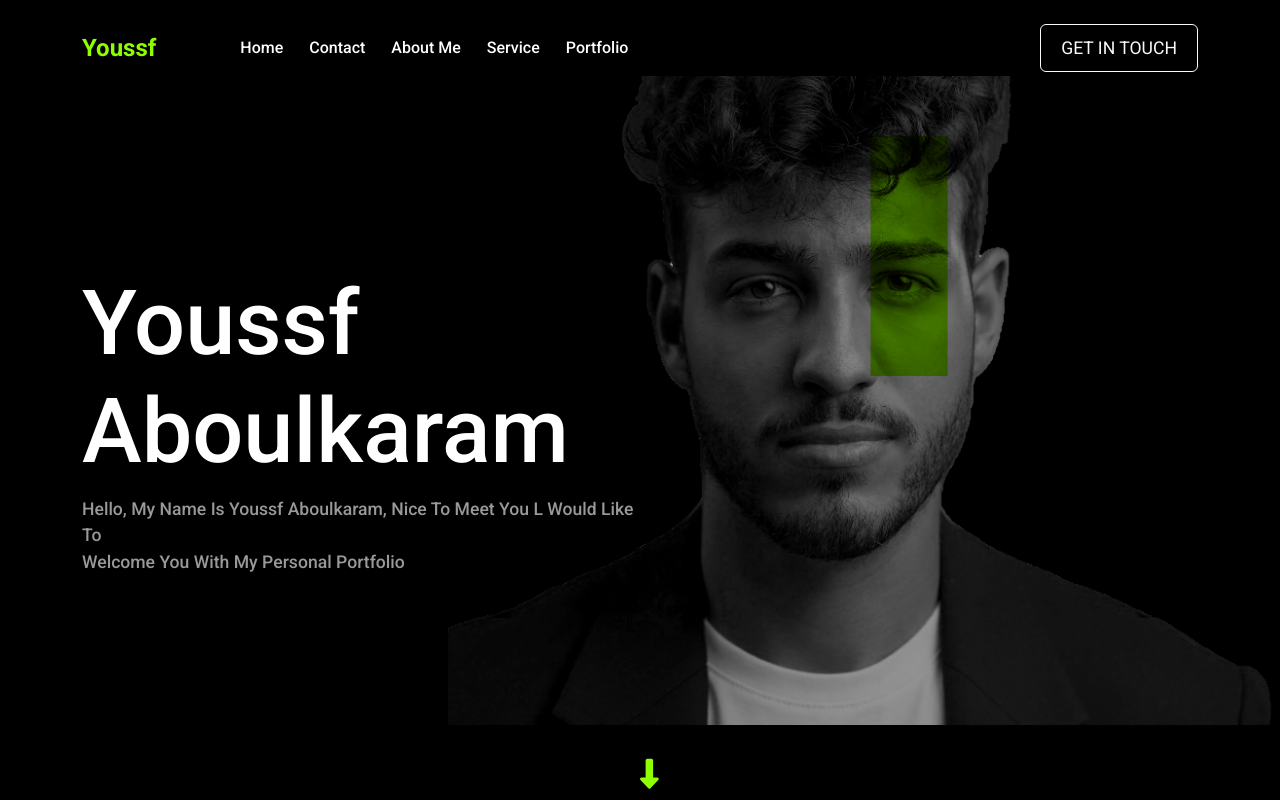
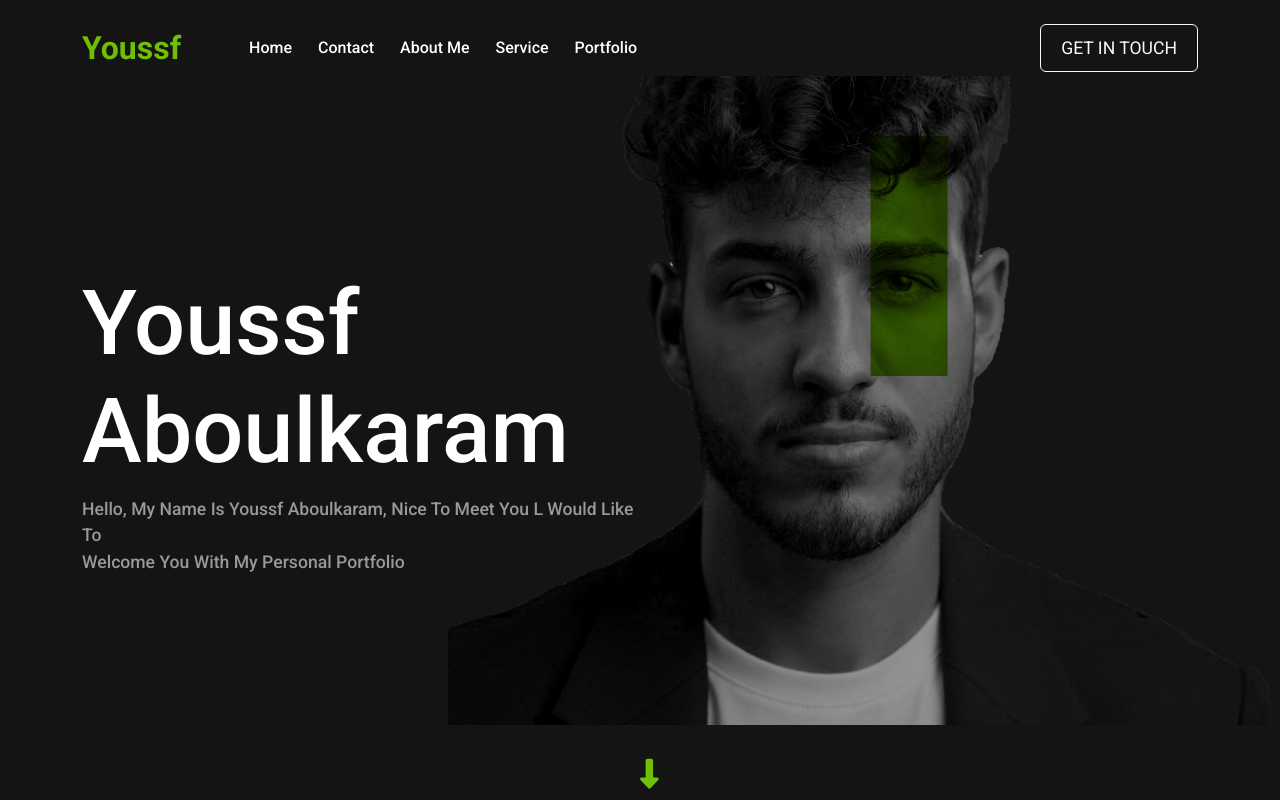
Before and after one commit to wolfhx9/Personal-Portfolio, a plain HTML site: page index.html in a window 1280 px wide. Shown: the top 800 px of the page. Drawn offline with nearby package versions, Linux system fonts and the light colour scheme.

Commit message:
color edite

```diff
--- a/index.html
+++ b/index.html
@@ -19,7 +19,7 @@
     <header>
         <nav class="navbar navbar-expand-lg mt-3">
             <div class="container">
-                <a class="navbar-brand" href="#">youssf</a>
+                <a class="logo" href="#">youssf</a>
                 <button class="navbar-toggler" type="button" data-bs-toggle="collapse" data-bs-target="#navbarSupportedContent" aria-controls="navbarSupportedContent" aria-expanded="false" aria-label="Toggle navigation">
                     <i class="fa-solid fa-bars"></i>
                 </button>
--- a/style.css
+++ b/style.css
@@ -47,21 +47,22 @@ html {
 /* end go */
 /* start var  */
 :root {
-    --main-color: #8FFF00 ;
+    --main-color: #6fc004;
 }
 /* end var  */
 body {
-    background-color: black;
+    background-color: #222;
 }
 /* start header */
 header {
     position: relative;
     z-index: 3;
 }
-header .navbar-brand {
-    font-size: 1.5rem;
+header .logo {
+    font-size: 2rem;
     font-weight: bold;
     color: var(--main-color);
+    text-decoration: none;
 }
 header .collapse {
     padding-left: 50px;
```
